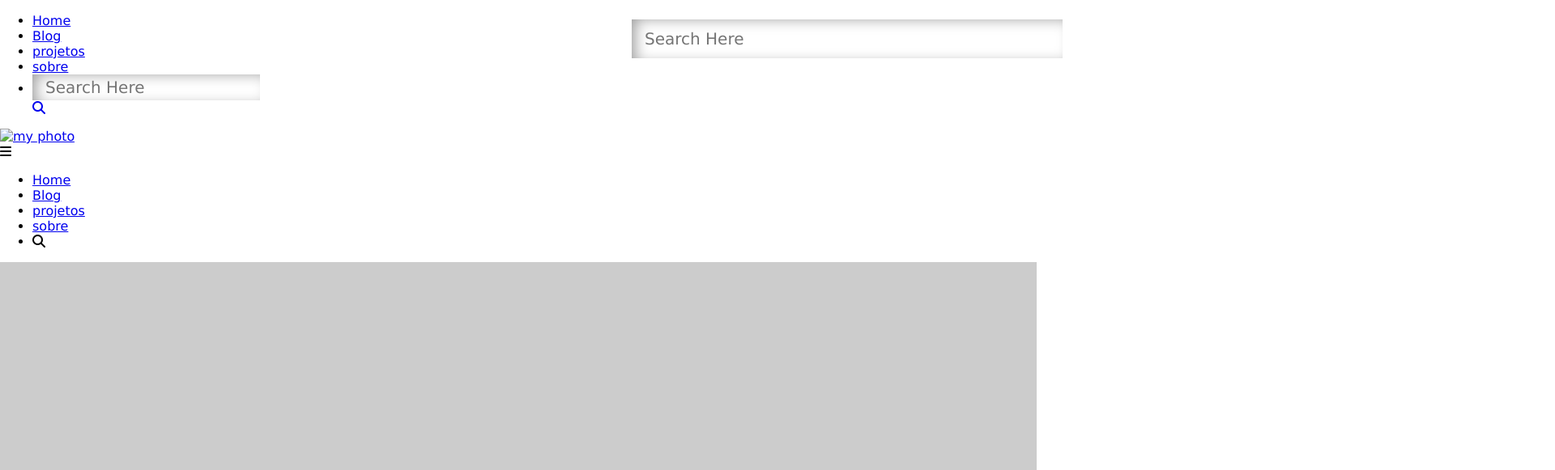
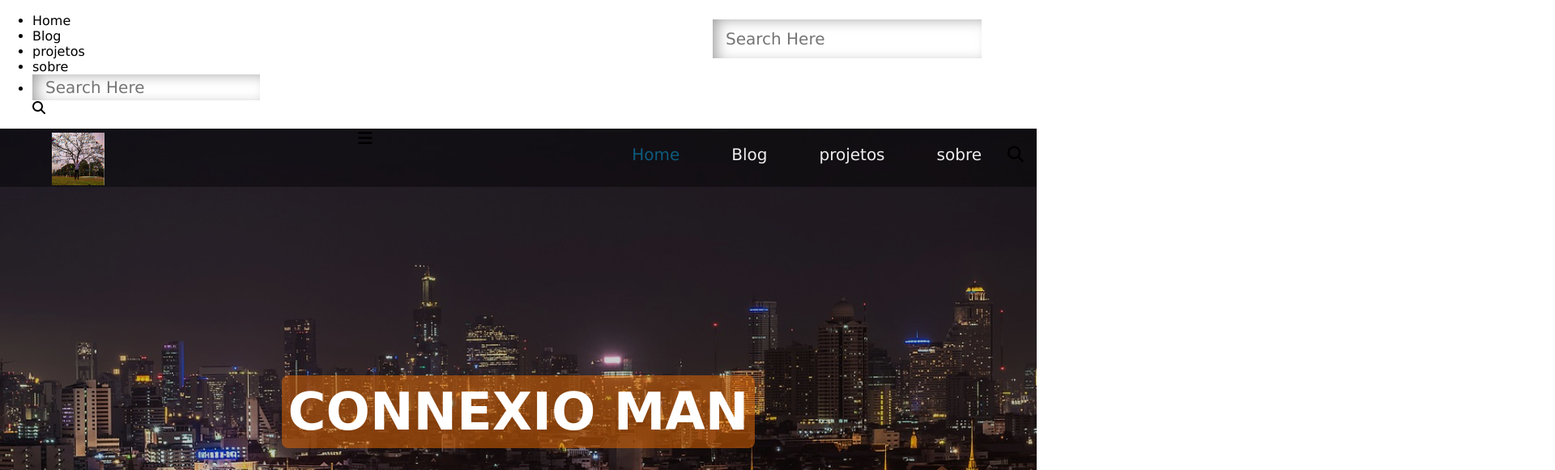
Before and after one commit to bootjaoo/javaScript, a plain HTML site: page index.html in a window 1280 px wide. Shown: the top 581 px of the page at 81% size, 1920 px wide, since content can reach past the window. Drawn offline with Linux system fonts and the light colour scheme; a web font is replaced by a local one.

Commit message:
barra de navegação

```diff
--- a/css/joao.css
+++ b/css/joao.css
@@ -18,6 +18,13 @@ p {
 main {
     margin: 0;
 }
+a {
+  text-decoration: none;
+  color: black;
+}
+a:hover {
+  text-decoration: underline;
+}
    /*inputs */
     input,
     textarea{
@@ -30,7 +37,10 @@ main {
     }
 
     input:focus,
-    textarea:focus{}
+    textarea:focus{
+      outline: none;
+    }
+
   /* Banner */
 
   #banner {
@@ -59,9 +69,9 @@ main {
 
   #searchbox {
     position: fixed;
-    right: 0;
+    right: 100px;
     top: 24px;
-    width: 500px;
+    width: 300px;
     pointer-events: none;
     z-index: 50;
     transition: 0.4s;
@@ -72,3 +82,63 @@ main {
     width: 100%;
 
   }
+
+  /* Navegação (Enquanto rolo a  página) */
+
+  nav{
+    height: 72px;
+    background-color: rgba(0, 0, 0, 0.4);
+    width: 100%;
+    margin: 0;
+    position: fixed;
+    font-family: 'Lucida Sans', 'Lucida Sans Regular', 'Lucida Grande', 'Lucida Sans Unicode', Geneva, Verdana, sans-serif;
+    font-size: 20px;
+    display: flex;
+    justify-content: space-between;
+    padding:0 16px 0 0;
+    box-sizing: border-box;
+    z-index: 100;
+  }
+
+  nav a {
+    padding: 0 32px;
+    color: #eee;
+    transition: 0.4s;
+  }
+/* Cor quando passar o mouse por cima */
+  nav a:hover{
+    text-decoration: none; /*para sumir a decoração do texto */
+    color: red;
+  }
+
+  nav ul {
+    display: flex;
+    list-style: none; /* para tirar bullet(bolinhas ) de uma lista */
+    justify-content: space-around;
+    height: 100%;
+    margin: 20;
+  }
+
+  .active {
+    color: rgb(13, 90, 126);
+  }
+
+  #logo-img{
+    display: flex;
+    height: 100%;
+    padding:0 32px ;
+    align-items: center;
+    color: white;
+    transition: 0.4s;
+  }
+
+  #logo-img img {
+    height: 65px;
+    align-items: center;
+    margin-top: 12%;
+  }
+
+  #logo-img:hover {
+    background: rgba(5, 49, 54, 0.4);
+    border-radius: 100px;
+  }
--- a/index.html
+++ b/index.html
@@ -35,6 +35,7 @@
                </a>
             </li>
     </div>
+
     <nav>
         <div id="logo-img">
             <a href="#">
@@ -46,7 +47,7 @@
         </div>
         <ul>
             <li>
-                <a href="#">Home</a>
+                <a class="active" href="#">Home</a>
             </li>
             <li>
                 <a href="#">Blog</a>
@@ -64,13 +65,16 @@
             </li>
         </ul>
     </nav>
+
     <div id="searchbox">
         <input type="text" placeholder="Search Here">
     </div>
+
     <div id="banner">
         <h1>CONNEXIO MAN</h1>
         <H3>Desenvolvedor junior</H3>
     </div>
+
     <main>
         <a href="#">
             <h2 class="section-heading">all blogs</h2>
```
Also changed, not shown: img/cidade.jpg (added), img/logo.png (added), img/porsche.jpg (added), img/rua.jpg (added), 1 other file.
